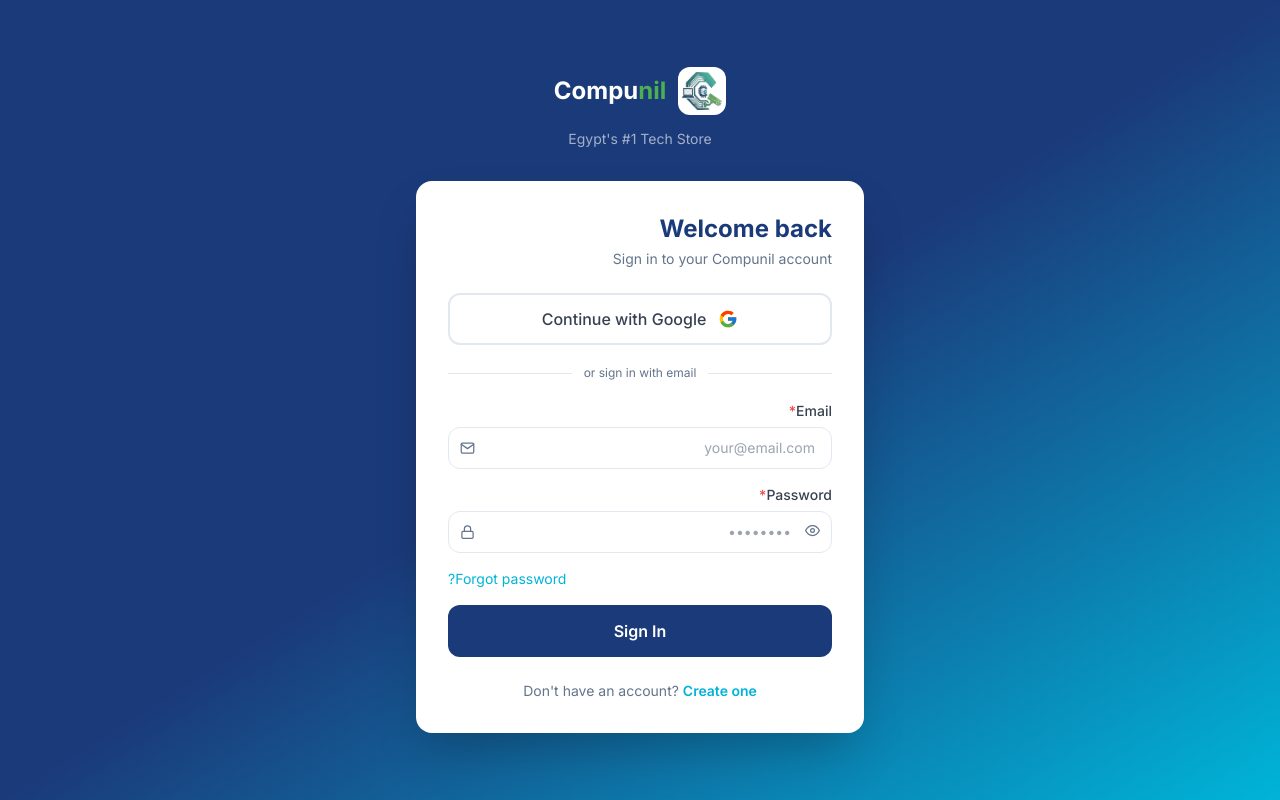
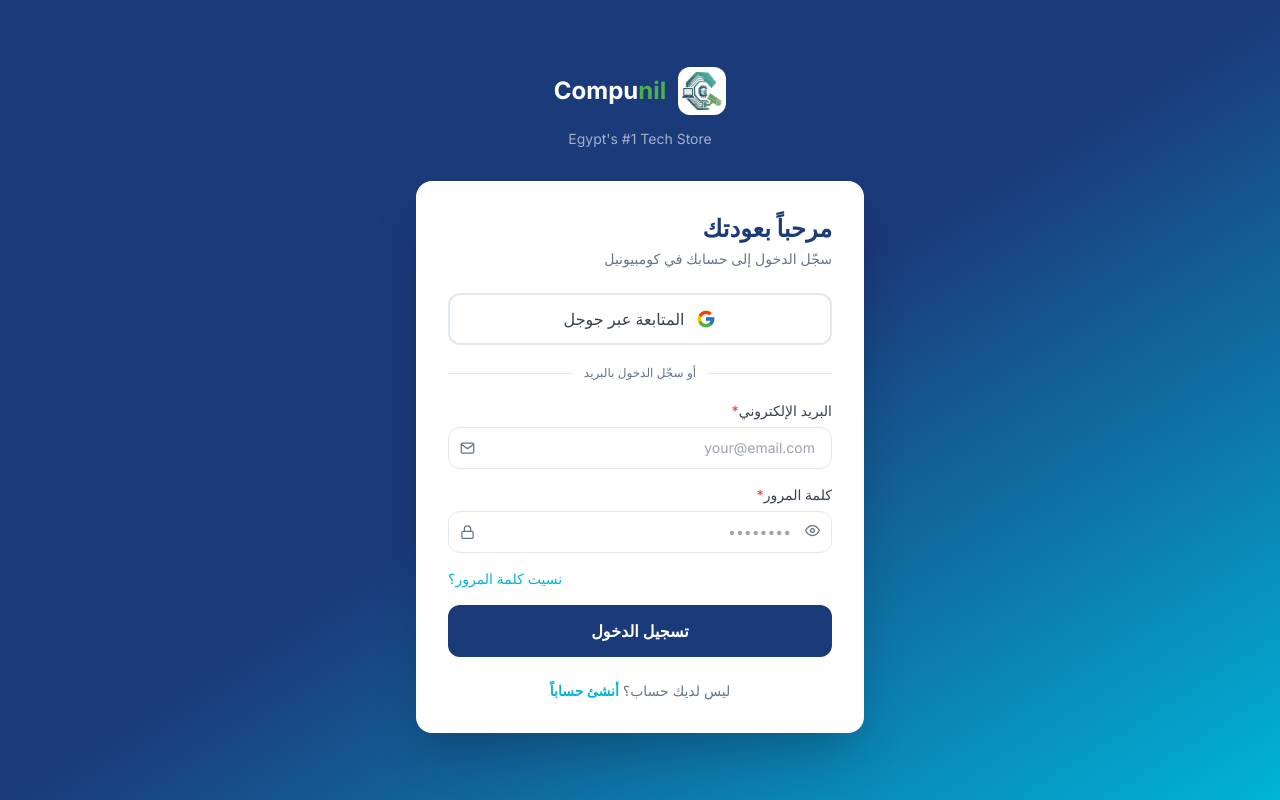
Before and after one commit to ysfshrief/compunil_store, a Next.js app: page /auth/login in a window 1280 px wide. Built offline with nearby package versions, Linux system fonts and the light colour scheme; no server answers.

Commit message:
Localize login form text with translation hooks

```diff
--- a/app/auth/login/page.tsx
+++ b/app/auth/login/page.tsx
@@ -10,6 +10,7 @@
 import { FiMail, FiLock, FiEye, FiEyeOff } from 'react-icons/fi'
 import { FcGoogle } from 'react-icons/fc'
 import { loginWithEmail, loginWithGoogle } from '../../../lib/auth'
+import { useLangStore } from '../../../store/langStore'
 import Input  from '../../../components/ui/Input'
 import Button from '../../../components/ui/Button'
 import toast from 'react-hot-toast'
@@ -18,6 +19,7 @@
   const router = useRouter()
   const searchParams = useSearchParams()
   const redirectTo = searchParams.get('redirect') || '/'
+  const { t } = useLangStore()
   const [email, setEmail]       = useState('')
   const [password, setPassword] = useState('')
   const [showPw, setShowPw]     = useState(false)
@@ -35,7 +37,7 @@
     setLoading(true)
     try {
       await loginWithEmail(email, password)
-      toast.success('Welcome back!')
+      toast.success(t('auth.welcomeBack'))
       router.push(redirectTo)
     } catch (err: any) {
       const code = err?.code ?? ''
@@ -97,8 +99,8 @@
         </div>
 
         <div className="bg-white rounded-2xl p-8 shadow-2xl">
-          <h1 className="text-2xl font-bold text-brand-navy mb-1">Welcome back</h1>
-          <p className="text-sm text-brand-muted mb-6">Sign in to your Compunil account</p>
+          <h1 className="text-2xl font-bold text-brand-navy mb-1">{t('auth.welcomeBack')}</h1>
+          <p className="text-sm text-brand-muted mb-6">{t('auth.signInDesc')}</p>
 
           {/* Google */}
           <button
@@ -107,18 +109,18 @@
             className="w-full flex items-center justify-center gap-3 py-3 border-2 border-brand-border rounded-xl hover:bg-gray-50 transition-colors mb-5 font-medium text-gray-700 disabled:opacity-60"
           >
             <FcGoogle size={20} />
-            {googleLoading ? 'Connecting…' : 'Continue with Google'}
+            {googleLoading ? t('common.loading') : t('auth.continueGoogle')}
           </button>
 
           <div className="flex items-center gap-3 mb-5">
             <div className="flex-1 h-px bg-brand-border" />
-            <span className="text-xs text-brand-muted">or sign in with email</span>
+            <span className="text-xs text-brand-muted">{t('auth.orEmail')}</span>
             <div className="flex-1 h-px bg-brand-border" />
           </div>
 
           <form onSubmit={handleSubmit} className="space-y-4">
             <Input
-              label="Email"
+              label={t("auth.email")}
               type="email"
               value={email}
               onChange={e => { setEmail(e.target.value); setErrors(p => ({ ...p, email: '' })) }}
@@ -128,7 +130,7 @@
               required
             />
             <Input
-              label="Password"
+              label={t("auth.password")}
               type={showPw ? 'text' : 'password'}
               value={password}
               onChange={e => { setPassword(e.target.value); setErrors(p => ({ ...p, password: '' })) }}
@@ -145,19 +147,19 @@
 
             <div className="flex justify-end">
               <Link href="/auth/reset" className="text-sm text-brand-teal hover:text-brand-navy transition-colors">
-                Forgot password?
+                {t('auth.forgotPassword')}
               </Link>
             </div>
 
             <Button type="submit" loading={loading} fullWidth size="lg">
-              Sign In
+              {t('auth.login')}
             </Button>
           </form>
 
           <p className="text-center text-sm text-brand-muted mt-6">
-            Don't have an account?{' '}
+            {t('auth.noAccount')}{' '}
             <Link href="/auth/register" className="text-brand-teal font-semibold hover:text-brand-navy">
-              Create one
+              {t('auth.createOne')}
             </Link>
           </p>
         </div>
```
